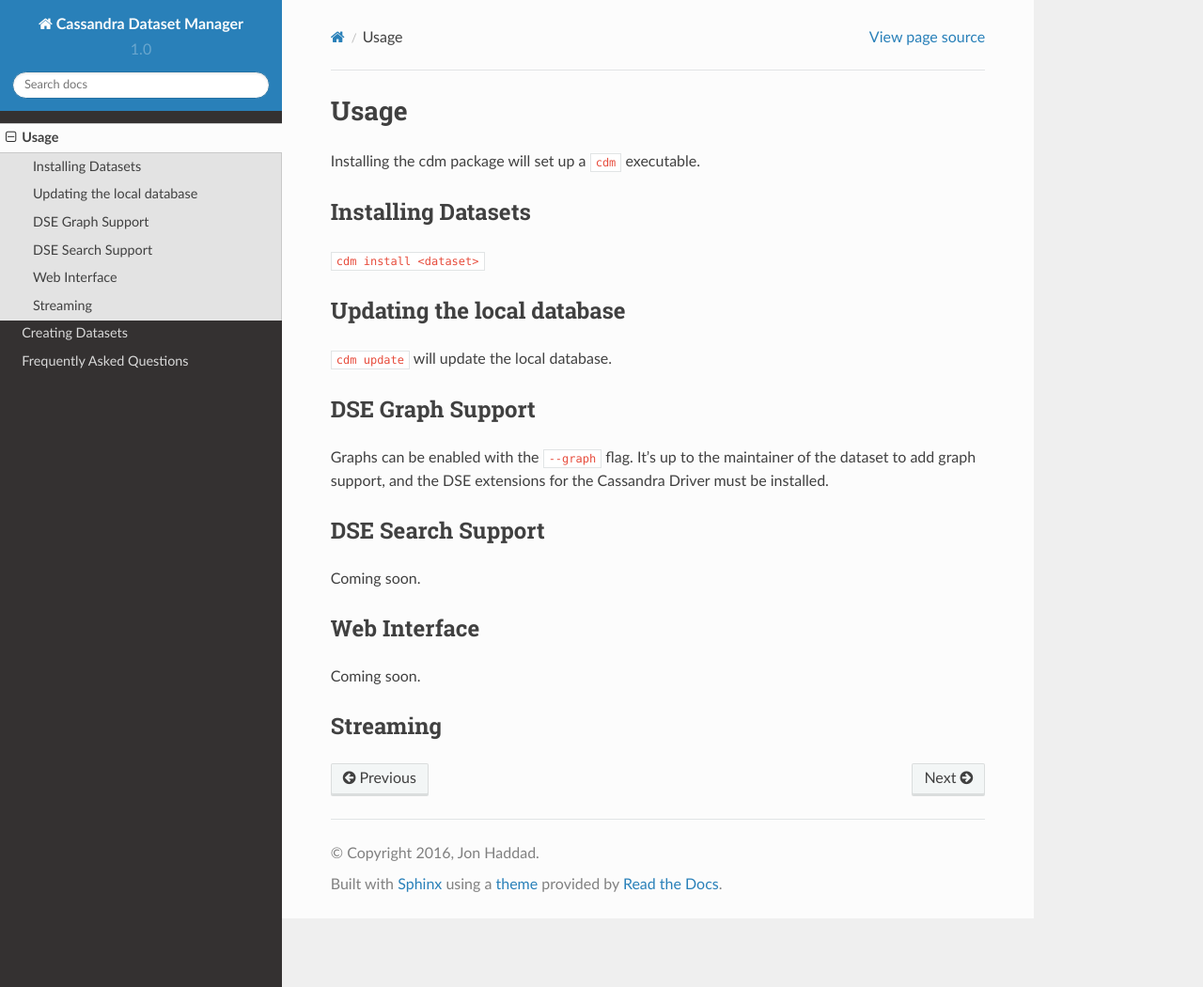
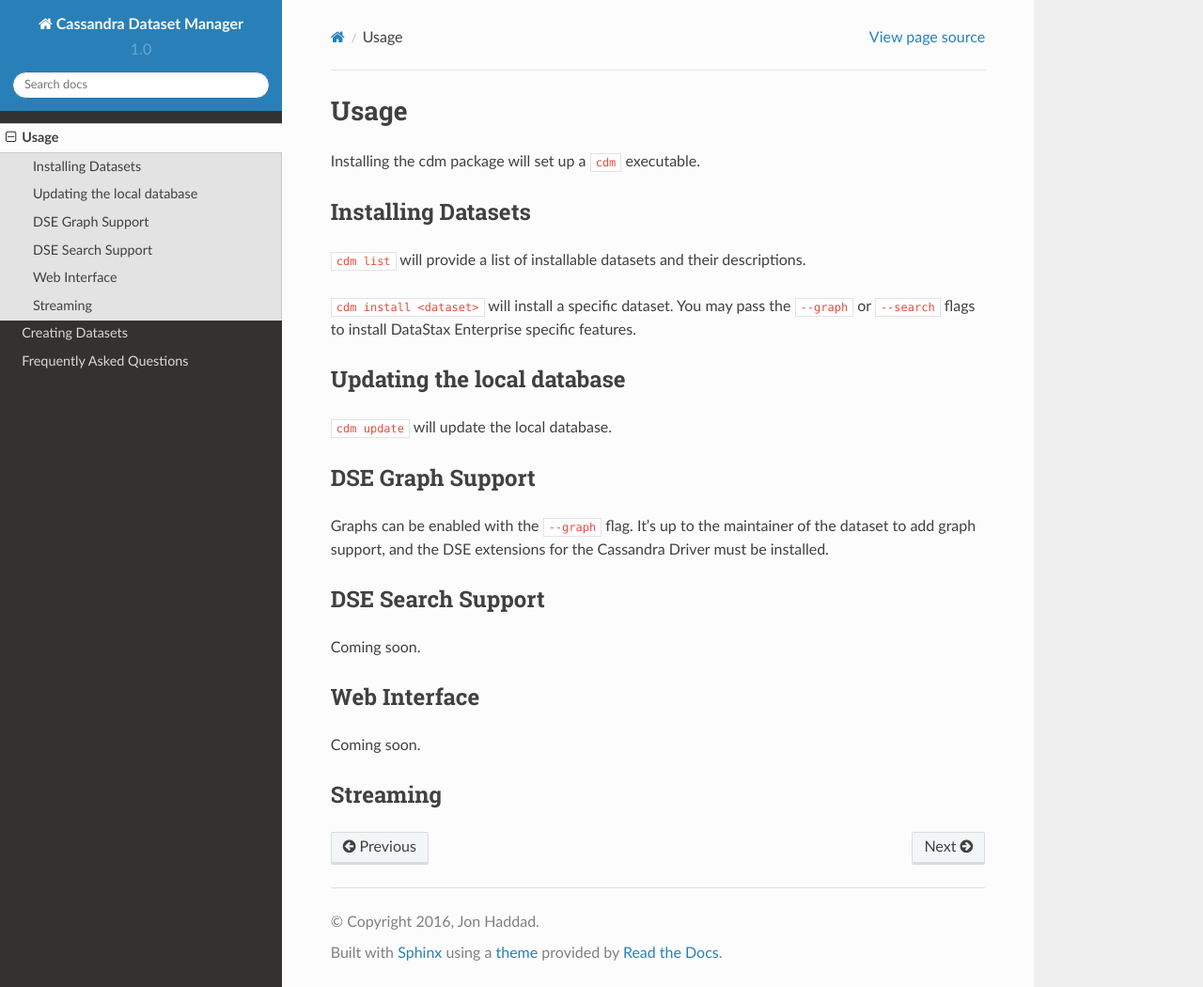
Before and after one commit to riptano/cdm, a Sphinx documentation site: the page built from docs/usage.rst, in a window 1280 px wide and 1050 px high. Shown: the whole window at 94% size. Built offline with Sphinx 7.4.7 and the Read the Docs theme 2.0.0, drawn with Linux system fonts in a browser that asks for light colours.

Commit message:
updated usage

```diff
--- a/docs/usage.rst
+++ b/docs/usage.rst
@@ -9,7 +9,9 @@
 Installing Datasets
 ---------------------
 
-:bash:`cdm install <dataset>`
+:bash:`cdm list` will provide a list of installable datasets and their descriptions.
+
+:bash:`cdm install <dataset>` will install a specific dataset.  You may pass the :bash:`--graph` or :bash:`--search` flags to install DataStax Enterprise specific features.
 
 Updating the local database
 -----------------------------
```
